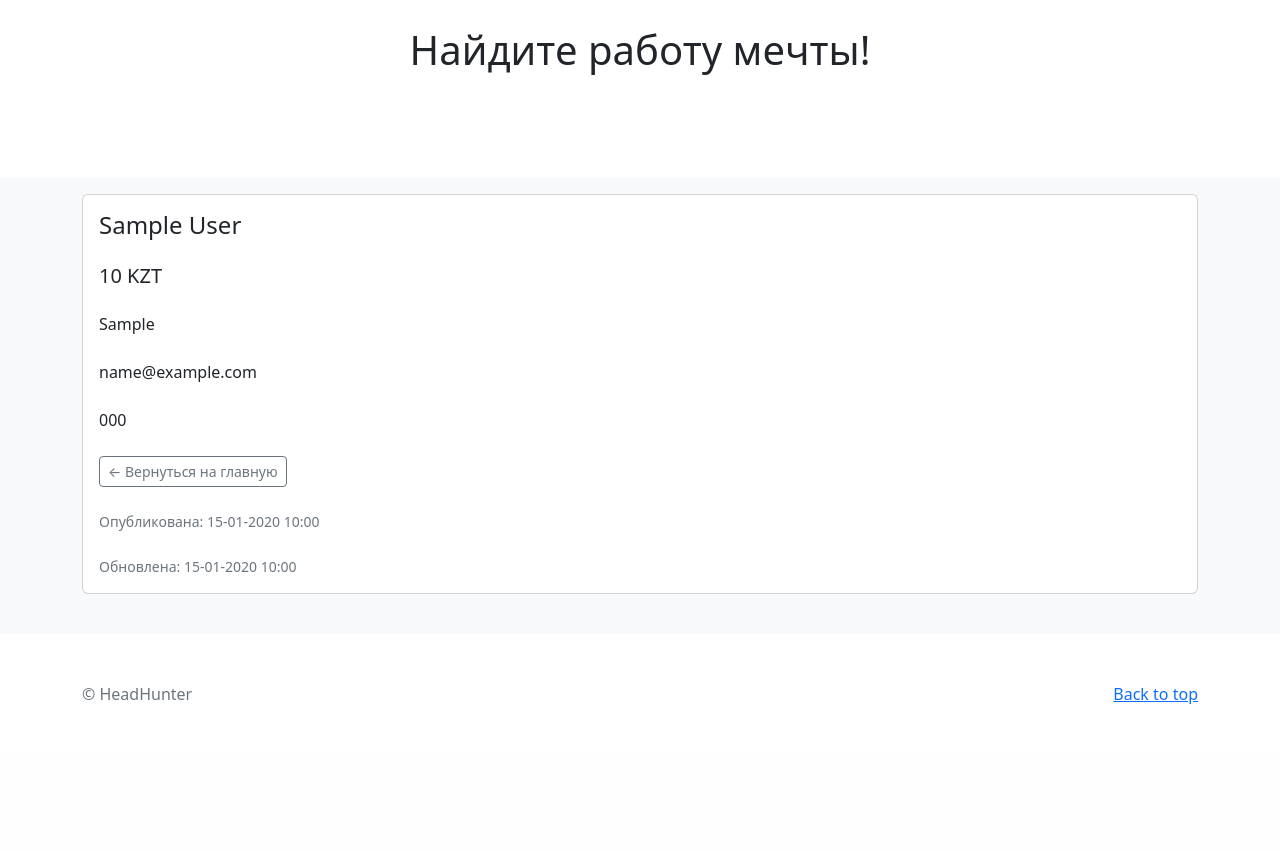
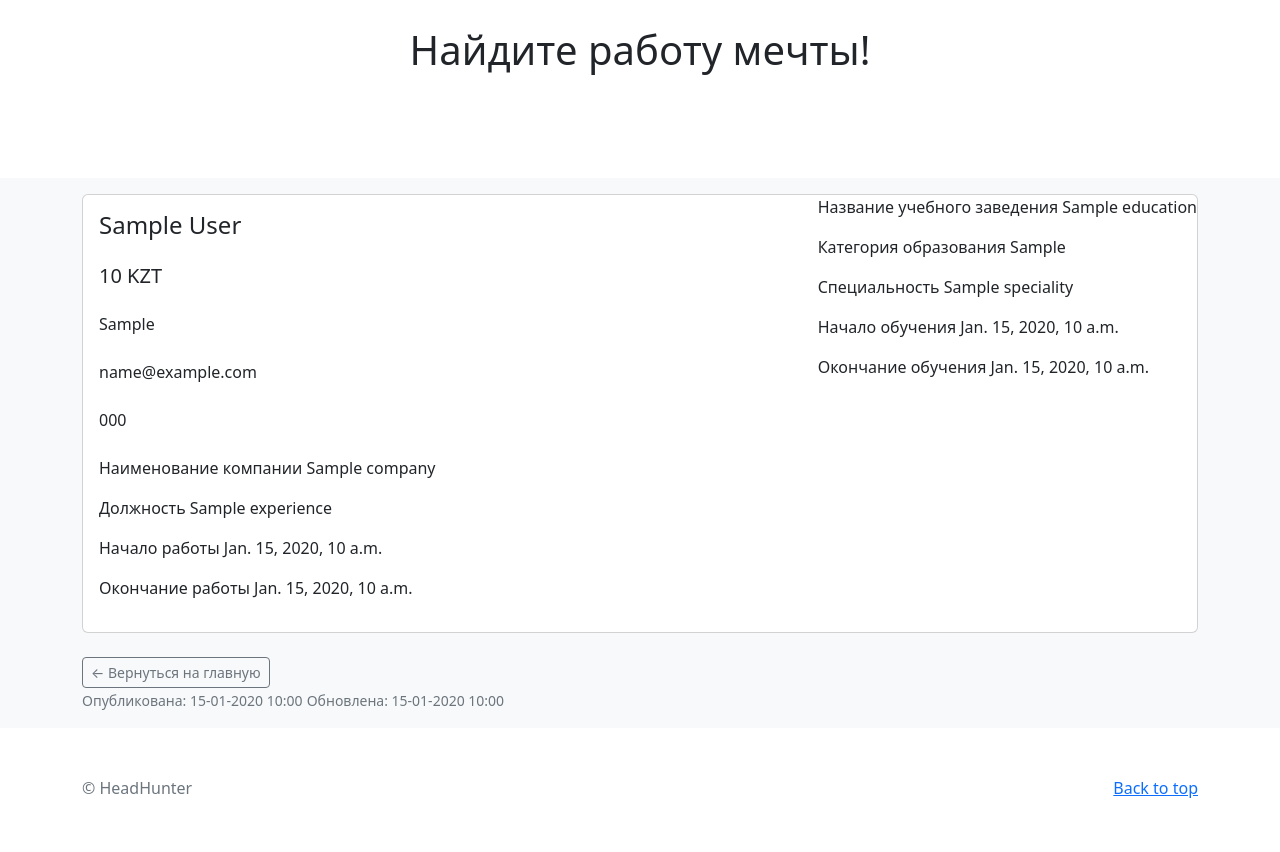
Before and after one commit to AdilbekDzharasov/homework_68_adilbek_dzharasov_isa_bakhtov, a Django app: template hh/hh_app/templates/resume/resume_detail.html in a window 1280 px wide. Shown: the part 156-1008 px from the top of the page. Before the commit the page ends 860 px from the top, so only its background shows below. Run offline with Django 3.2, Linux system fonts and the light colour scheme; the template is opened without the code that fills it: most values are stand-ins (such as "Sample title", 1, 10 or a date in 2020); some libraries are stand-ins or nearby versions.

Commit message:
#30 Доработали функционал вывода информации резюме. Для этого внесли изменения во вьюху и шаблон (I-17)

```diff
--- a/hh/hh_app/templates/resume/resume_detail.html
+++ b/hh/hh_app/templates/resume/resume_detail.html
@@ -17,7 +17,7 @@
           <p class="card-text mb-4">{{ resume.info_user }}</p>
           <p class="card-text mb-4">{{ resume.email }}</p>
           <p class="card-text mb-4">{{ resume.phone }}</p>
-          {% comment %} <div class='experiences'
+          <div class='experiences'
             {% if experiences %}
                 {% for experience in experiences %}
                     <div class='experience'>
@@ -32,9 +32,9 @@
             {% else %}
                 <p>No experience</p>
             {% endif %}
-          </div> {% endcomment %}
+          </div>
 
-          {% comment %} <div class='educations'
+          <div class='educations'
             {% for education in educations %}
                 <div class='education'>
                 <p>Название учебного заведения {{ education.institution_name }}</p>
@@ -46,7 +46,7 @@
             {% empty %}
                 <p>No education</p>
             {% endfor %}
-          </div> {% endcomment %}
+          </div>
           <div class="">
             <a href="/" class="btn btn-sm btn-outline-secondary">← Вернуться на главную</a>
           </div>
```
Also changed, not shown: hh/hh_app/views/resume_detail.py (+7 -3 lines).
